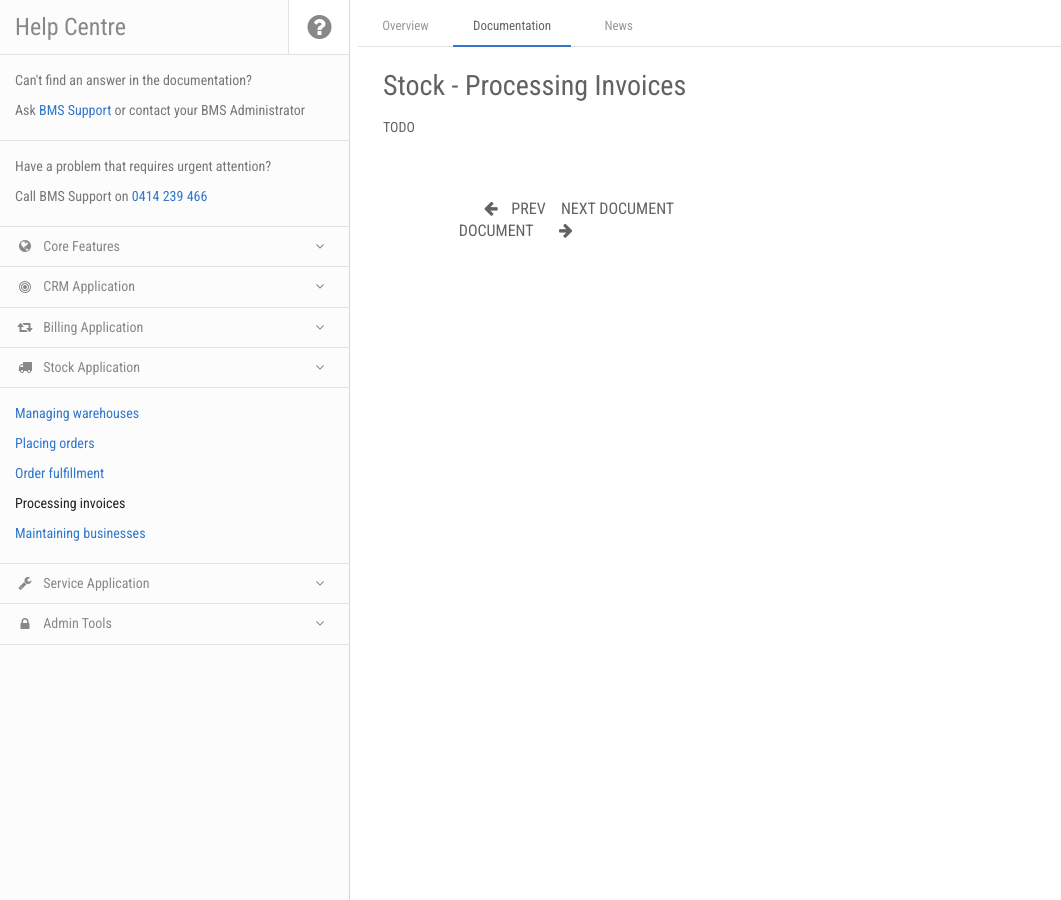
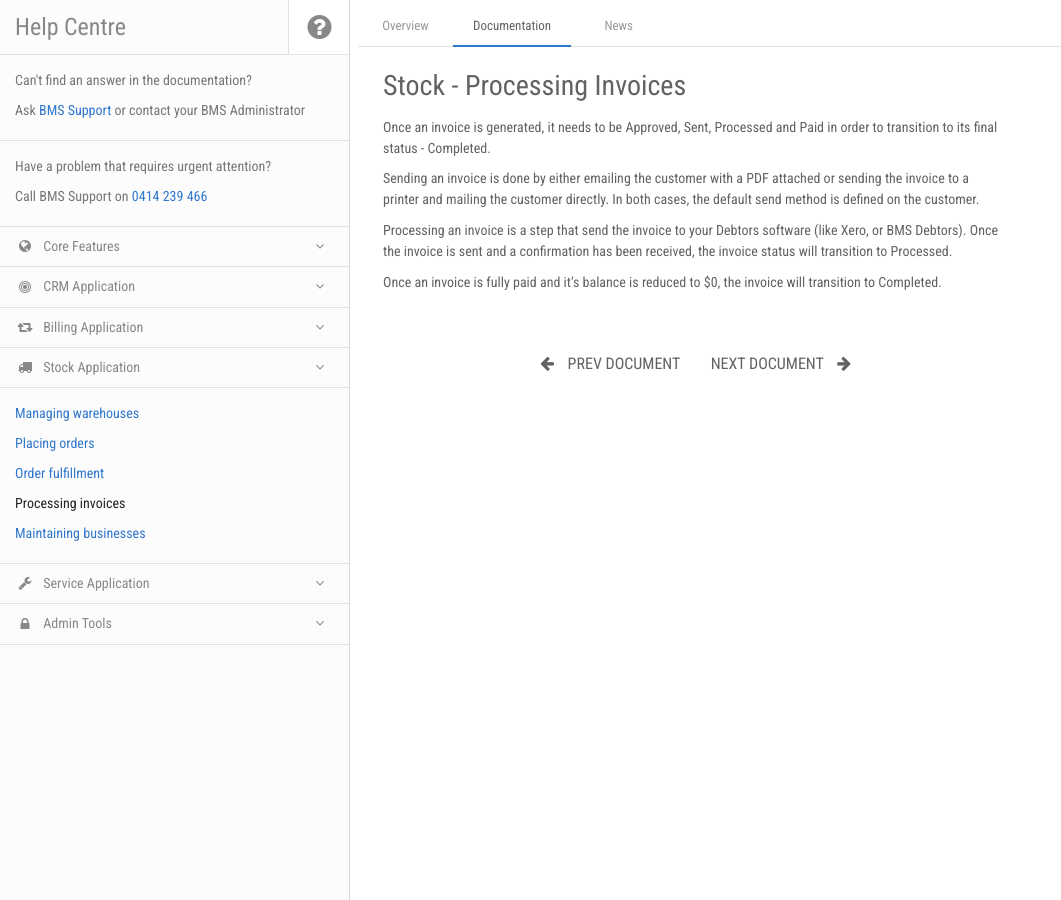
Before and after one commit to ambit/bms-support, a Jekyll site: the page built from docs/stock-processing-invoices.md, in a window 1280 px wide. Shown: the whole page, without its empty margins (0-1061 px from the left). Built offline with Jekyll 4.4.1, drawn with Linux system fonts in a browser that asks for light colours; nearby versions of some CDN libraries.

Commit message:
invoices in billing and stock

```diff
--- a/docs/stock-processing-invoices.md
+++ b/docs/stock-processing-invoices.md
@@ -7,4 +7,10 @@ prev_section: stock-order-fulfillment
 next_section: stock-maintaining-businesses
 ---
 
-TODO
+Once an invoice is generated, it needs to be Approved, Sent, Processed and Paid in order to transition to its final status - Completed.
+
+Sending an invoice is done by either emailing the customer with a PDF attached or sending the invoice to a printer and mailing the customer directly. In both cases, the default send method is defined on the customer.
+
+Processing an invoice is a step that send the invoice to your Debtors software (like Xero, or BMS Debtors). Once the invoice is sent and a confirmation has been received, the invoice status will transition to Processed.
+
+Once an invoice is fully paid and it's balance is reduced to $0, the invoice will transition to Completed.
```
Also changed, not shown: docs/service-generating-invoices.md (+7 -1 lines).
